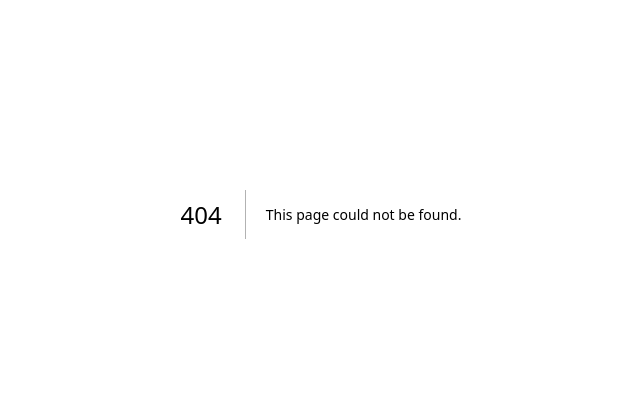
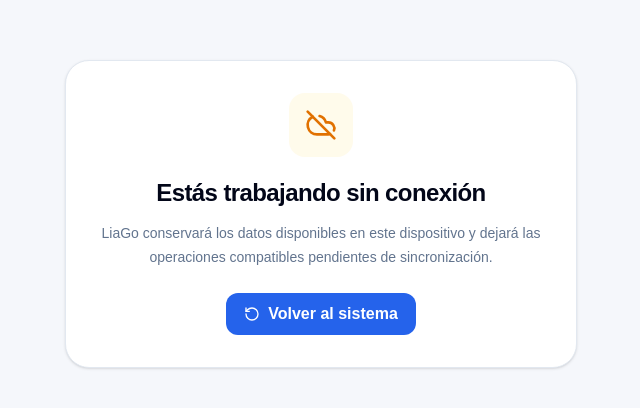
Before and after one commit to soto-cmd/liago, a Next.js app: page /offline in a window 1280 px wide. Before the commit this address had no page. Shown: the part 186-594 px from the top of the page, without its empty margins (319-959 px from the left). Built offline with nearby package versions, Linux system fonts and the light colour scheme.

Commit message:
Add offline fallback page

```diff
--- /dev/null
+++ b/app/offline/page.tsx
@@ -0,0 +1,21 @@
+import Link from "next/link";
+import { CloudOff, RotateCcw } from "lucide-react";
+
+export default function OfflinePage() {
+  return (
+    <main className="grid min-h-screen place-items-center bg-[#f5f7fb] p-6">
+      <div className="w-full max-w-lg rounded-3xl border border-slate-200 bg-white p-8 text-center shadow-sm">
+        <div className="mx-auto grid h-16 w-16 place-items-center rounded-2xl bg-amber-50 text-amber-600">
+          <CloudOff className="h-8 w-8" />
+        </div>
+        <h1 className="mt-5 text-2xl font-extrabold tracking-tight text-slate-950">Estás trabajando sin conexión</h1>
+        <p className="mt-3 text-sm leading-6 text-slate-500">
+          LiaGo conservará los datos disponibles en este dispositivo y dejará las operaciones compatibles pendientes de sincronización.
+        </p>
+        <div className="mt-6 flex justify-center gap-2">
+          <Link href="/app" className="liago-btn-primary"><RotateCcw className="h-4 w-4" /> Volver al sistema</Link>
+        </div>
+      </div>
+    </main>
+  );
+}
```
